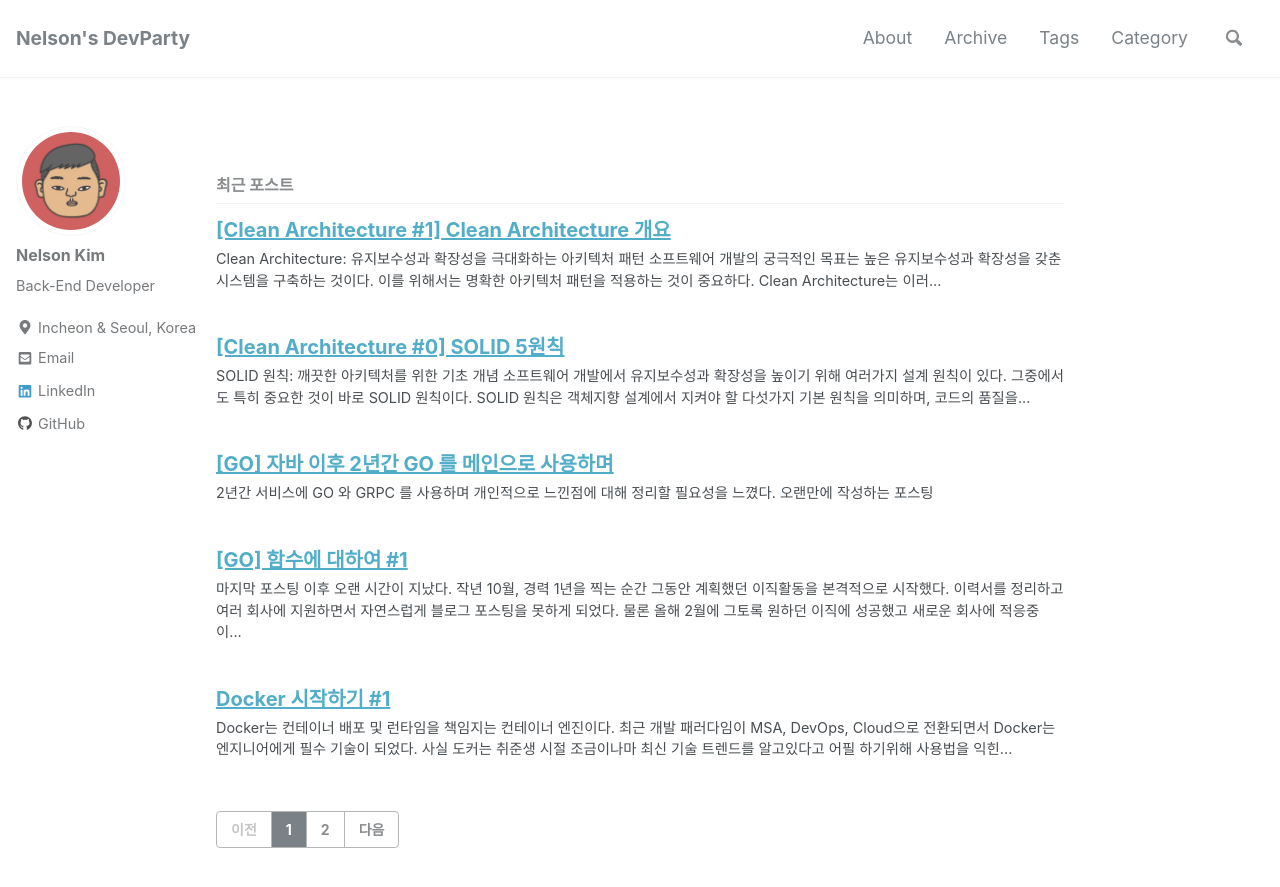
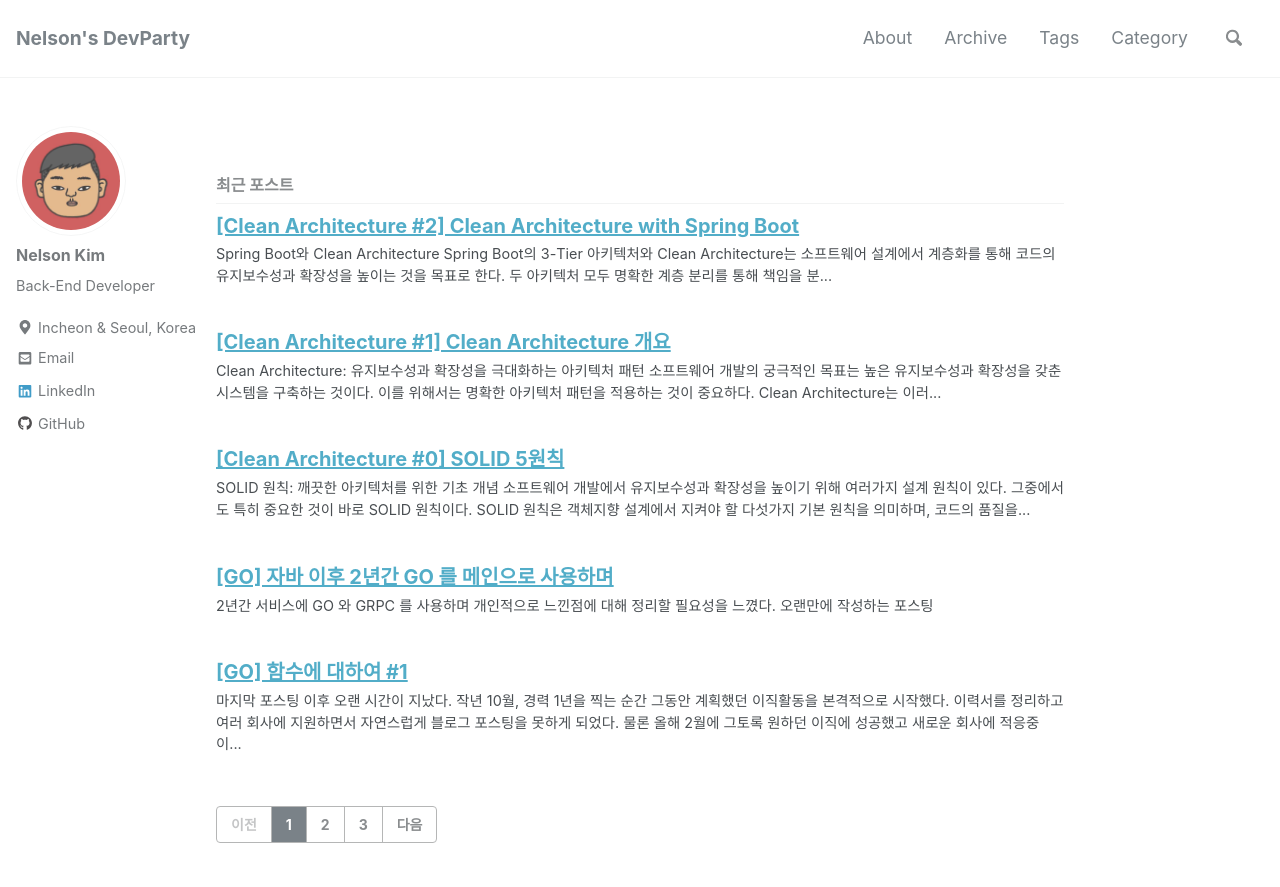
Before and after one commit to ssipflow/ssipflow.github.io, a Jekyll site: the page built from index.html, in a window 1280 px wide and 900 px high. Shown: the top 887 px of the window. Built offline with Jekyll 4.4.1, drawn with Linux system fonts in a browser that asks for light colours; nearby versions of some CDN libraries; the list of posts is cut into pages by our own code; comment, search, counter and statistics services are not loaded; some of the changed lines change nothing that is shown.

Commit message:
Clean Architecture with Spring Boot

````diff
--- a/_posts/2024-07-19-1-Clean-Architecture-1.md
+++ b/_posts/2024-07-19-1-Clean-Architecture.md
@@ -34,7 +34,7 @@ Clean Architecture는 크게 네 가지 주요 계층으로 구성된다. **외
 엔터티는 다른 계층에 의존하지 않으며, 변경이 가장 적게 발생하는 계층이다.
 
 ### 2. Use Cases (유스케이스)
-유스케이스 계층은 애플리케이션의 구체적인 비즈니스 로직을 구현한다.
+유스케이스 계층은 애플리케이션의 구체적인 비즈니스 로직을 구현한다. 유스케이스와 엔터티를 합쳐 도메인 영역이라고도 부른다.
 이 계층은 엔터티를 사용하여 특정 작업을 수행하며, 시스템의 동작을 정의한다. 유스케이스는 외부영역(인터페이스 어댑터, 프레임워크 영역)에 의존하지 않는다.
 이 계층은 애플리케이션의 동작을 제어하고, 애플리케이션이 원하는 결과를 달성하는 데 필요한 모든 비즈니스 규칙을 캡슐화 한다.
 
--- /dev/null
+++ b/_posts/2024-07-20-2-Clean-Architecture-with-SpringBoot.md
@@ -0,0 +1,320 @@
+---
+title: \[Clean Architecture \#2\] Clean Architecture with Spring Boot
+layout: single
+author_profile: true
+comments: true
+share: true
+related: false
+date: '2024-07-20'
+tags:
+    - Design Pattern
+    - Clean Architecture
+    - SOLID
+    - Spring Boot
+category: Clean Architecture
+---
+
+# Spring Boot와 Clean Architecture
+Spring Boot의 3-Tier 아키텍처와 Clean Architecture는 소프트웨어 설계에서 계층화를 통해 코드의 유지보수성과 확장성을 높이는 것을 목표로 한다.
+두 아키텍처 모두 명확한 계층 분리를 통해 책임을 분리하고, 의존성을 관리하여 시스템의 유연성을 확보한다.
+이 두 아키텍처의 각 계층은 다음과 같은 유사성을 가지고 있다.
+
+1. Presentation layer(Controller)와 Interface Adapters
+    * 두 계층 모두 사용자의 요청을 처리하고, 이를 비즈니스 로직 계층에 전달한 후, 그 결과를 다시 사용자에게 반환하는 역할을 한다.
+    * 외부와의 인터페이스를 담당하며, 데이터의 형식을 변환하여 내부 시스템이 쉽게 처리할 수 있도록 한다.
+2. Business Logic Layer(Service)와 UseCases
+    * 두 계층 모두 애플리케이션의 비즈니스 로직을 처리하는 역할을 한다
+    * 핵심 비즈니스 규칙을 정의하고, 이를 실행하여 애플리케이션의 주요 기능을 구현한다.
+3. Data Access Layer(Repository)와 Frameworks and Drivers
+    * 두 계층 모두 데이터를 저장하고, 불러오는 역할을 담당한다.
+    * 데이터베이스와의 상호작용을 통해 영속성을 관리한다.
+
+3-Tier 아키텍처는 많은 프레임워크와 애플리케이션에서 널리 사용되는 구조이다. 이를 적절히 활용하여 Clean Architecture 설계가 가능한데, 이번 포스팅에서 Spring Boot로 Clean Architecture를 구현해 볼 것이다.
+
+
+## 프로젝트 구조
+```
+src/main/java/com/example/cleanarchitecture
+    ├── controller
+    │   └── model
+    │       └── UserDtoImpl.java
+    │   └── UserController.java
+    ├── service
+    │   ├── UserService.java
+    │   └── domain
+    │       └── User.java
+    ├── repository
+    │   └── UserRepository.java
+    │   └── UserRepositoryImpl.java
+    │   └── model
+    │       └── UserDtoImpl.java
+    ├── dto
+    │   └── UserDto.java
+    ├── entities
+    │   └── UserEntity.java
+    └── CleanArchitectureApplication.java
+```
+
+## 0. DTO
+DTO (Data Transfer Object)는 계층 간의 의존성을 줄이기 위해 사용된다. DTO를 인터페이스로 정의하고, 이를 구현하는 클래스를 각 계층에 작성한다.
+```java
+// src/main/java/com/example/cleanarchitecture/dto/UserDto.java
+package com.example.cleanarchitecture.dto;
+
+public interface UserDto {
+    Long getId();
+    String getName();
+    String getEmail();
+}
+```
+
+## 1. Presentation Layer(Interface Adapter) - Controller
+Presentation Layer는 사용자의 요청을 받아 Business Logic Layer로 전달하는 역할을 한다. 여기서는 `UserController`를 정의한다.
+
+### Controller
+```java
+// src/main/java/com/example/cleanarchitecture/controller/UserController.java
+package com.example.cleanarchitecture.controller;
+
+import com.example.cleanarchitecture.service.UserService;
+import com.example.cleanarchitecture.dto.UserDto;
+import com.example.cleanarchitecture.controller.model.UserDtoImpl;
+import lombok.RequiredArgsConstructor;
+import org.springframework.http.ResponseEntity;
+import org.springframework.web.bind.annotation.*;
+
+import java.util.List;
+
+@RestController
+@RequestMapping("/users")
+@RequiredArgsConstructor
+public class UserController {
+    private final UserService userService;
+
+    @GetMapping
+    public ResponseEntity<List<UserDto>> getAllUsers() {
+        List<UserDto> userDtos = userService.getAllUsers();
+        return ResponseEntity.ok(userDtos);
+    }
+
+    @PostMapping
+    public ResponseEntity<UserDto> createUser(@RequestBody UserDtoImpl userDto) {
+        UserDto createdUserDto = userService.createUser(userDto);
+        return ResponseEntity.ok(createdUserDto);
+    }
+}
+```
+
+### Model
+Controller 에서 사용할 DTO 객체
+```java
+// src/main/java/com/example/cleanarchitecture/controller/model/UserDtoImpl.java
+package com.example.cleanarchitecture.controller.model;
+
+import com.example.cleanarchitecture.dto.UserDto;
+import lombok.AllArgsConstructor;
+import lombok.Data;
+import lombok.NoArgsConstructor;
+
+@Data
+@AllArgsConstructor
+@NoArgsConstructor
+public class UserDtoImpl implements UserDto {
+    private Long id;
+    private String name;
+    private String email;
+}
+```
+
+## 2. Business Logic(UseCase) Layer - Service
+Business Logic(UseCase) Layer는 애플리케이션의 비즈니스 로직을 처리한다. 여기서는 UserService와 User 도메인 객체를 정의한다.
+
+### Service
+```java
+// src/main/java/com/example/cleanarchitecture/service/UserService.java
+package com.example.cleanarchitecture.service;
+
+import com.example.cleanarchitecture.dto.UserDto;
+import com.example.cleanarchitecture.repository.UserRepository;
+import com.example.cleanarchitecture.service.domain.User;
+import lombok.RequiredArgsConstructor;
+import org.springframework.stereotype.Service;
+
+import java.util.List;
+import java.util.stream.Collectors;
+
+@Service
+@RequiredArgsConstructor
+public class UserService {
+    private final UserRepository userRepository;
+
+    public List<UserDto> getAllUsers() {
+        return userRepository.findAll().stream()
+                .map(user -> new User(user.getId(), user.getName(), user.getEmail()))
+                .collect(Collectors.toList());
+    }
+
+    public User createUser(User userDto) {
+        return (User) userRepository.save(userDto);
+    }
+}
+```
+
+### Domain
+UseCases 에서 사용할 DTO(Entity 혹은 Domain)
+```java
+// src/main/java/com/example/cleanarchitecture/service/domain/User.java
+package com.example.cleanarchitecture.service.domain;
+
+import com.example.cleanarchitecture.dto.UserDto;
+import lombok.AllArgsConstructor;
+import lombok.Data;
+import lombok.NoArgsConstructor;
+
+@Data
+@AllArgsConstructor
+@NoArgsConstructor
+public class User implements UserDto {
+    private Long id;
+    private String name;
+    private String email;
+
+    public void updateEmail(String newEmail) {
+        this.email = newEmail;
+    }
+
+    @Override
+    public Long getId() {
+        return id;
+    }
+
+    @Override
+    public String getName() {
+        return name;
+    }
+
+    @Override
+    public String getEmail() {
+        return email;
+    }
+}
+```
+
+## 3. Data Access(Framework and Drivers) Layer - Repository
+Data Access Layer(Framework Drivers) Layer는 데이터베이스와 항호작용을 담당한다. 여기서는 `UserRepository` 인터페이스와 구현체를 정의한다.
+
+### Repository
+```java
+// src/main/java/com/example/cleanarchitecture/repository/UserRepository.java
+package com.example.cleanarchitecture.repository;
+
+import com.example.cleanarchitecture.dto.UserDto;
+import java.util.List;
+
+public interface UserRepository {
+    List<UserDto> findAll();
+    UserDto save(UserDto userDto);
+}
+```
+
+### Repository Implementation
+```java
+// src/main/java/com/example/cleanarchitecture/repository/UserRepositoryImpl.java
+package com.example.cleanarchitecture.repository;
+
+import com.example.cleanarchitecture.dto.UserDto;
+import com.example.cleanarchitecture.entities.UserEntity;
+import com.example.cleanarchitecture.repository.model.UserDtoImpl;
+import lombok.RequiredArgsConstructor;
+import org.springframework.stereotype.Repository;
+
+import javax.persistence.EntityManager;
+import javax.persistence.PersistenceContext;
+import java.util.List;
+import java.util.stream.Collectors;
+
+@Repository
+@RequiredArgsConstructor
+public class UserRepositoryImpl implements UserRepository {
+    @PersistenceContext
+    private EntityManager entityManager;
+
+    @Override
+    public List<UserDto> findAll() {
+        List<UserEntity> userEntities = entityManager.createQuery("FROM UserEntity", UserEntity.class).getResultList();
+        return userEntities.stream()
+                .map(entity -> new UserDtoImpl(entity.getId(), entity.getName(), entity.getEmail()))
+                .collect(Collectors.toList());
+    }
+
+    @Override
+    public UserDto save(UserDto userDto) {
+        UserEntity userEntity = new UserEntity(userDto.getId(), userDto.getName(), userDto.getEmail());
+        if (userEntity.getId() == null) {
+            entityManager.persist(userEntity);
+        } else {
+            userEntity = entityManager.merge(userEntity);
+        }
+        return new UserDtoImpl(userEntity.getId(), userEntity.getName(), userEntity.getEmail());
+    }
+}
+```
+
+### Model
+Repository에서 사용할 DTO
+```java
+// src/main/java/com/example/cleanarchitecture/repository/model/UserDtoImpl.java
+package com.example.cleanarchitecture.repository.model;
+
+import com.example.cleanarchitecture.dto.UserDto;
+import lombok.AllArgsConstructor;
+import lombok.Data;
+import lombok.NoArgsConstructor;
+
+@Data
+@AllArgsConstructor
+@NoArgsConstructor
+public class UserDtoImpl implements UserDto {
+    private Long id;
+    private String name;
+    private String email;
+}
+```
+
+## 5. JPA Entity
+JPA Entity 는 데이터베이스와의 상호작용을 위해 사용된다.
+```java
+// src/main/java/com/example/cleanarchitecture/entities/UserEntity.java
+package com.example.cleanarchitecture.entities;
+
+import lombok.AllArgsConstructor;
+import lombok.Data;
+import lombok.NoArgsConstructor;
+
+import javax.persistence.Entity;
+import javax.persistence.GeneratedValue;
+import javax.persistence.GenerationType;
+import javax.persistence.Id;
+
+@Entity
+@Data
+@AllArgsConstructor
+@NoArgsConstructor
+public class UserEntity {
+    @Id
+    @GeneratedValue(strategy = GenerationType.IDENTITY)
+    private Long id;
+    private String name;
+    private String email;
+}
+```
+
+# 결론
+위의 예제는 3-Tier 아키텍처를 유지하면서 Clean Architecture의 원칙을 적용한 것이다.
+**각 계층의 책임을 명확히 하고, DTO 인터페이스를 사용하여 계층간의 의존성을 최소화** 하였다. 이를 통해 코드의 유지보수성과 확장성을 높일 수 있다.
+
+DTO 를 사용하여 계층 간의 데이터를 주고받으며, 서비스 계층은 도메인 객체를 사용하고, 컨트롤러는 DTO를 사용하여 비즈니스 로직을 처리한다.
+중요한 점은 Service(UseCase) 계층이 Repository(Framework and Drivers) 계층에 의존하지만, **추상화된 인터페이스에 의존하여 DIP(Dependency Inversion Principle)를 지향했다는 것**이다.
+이를 통해 고수준 모듈이 저수준 모듈에 의존하지 않고, 변경에 유연하게 대응할 수 있는 구조를 유지할 수 있다.
+
+Clean Architecture는 복잡한 시스템을 모듈화하고, 변경에 유연하게 대응할 수 있도록 돕는 강력한 아키텍처 패턴이다. Spring Boot와 함께 사용하여 시스템의 이해도와 관리 효율성을 크게 향상시킬 수 있다.
````
